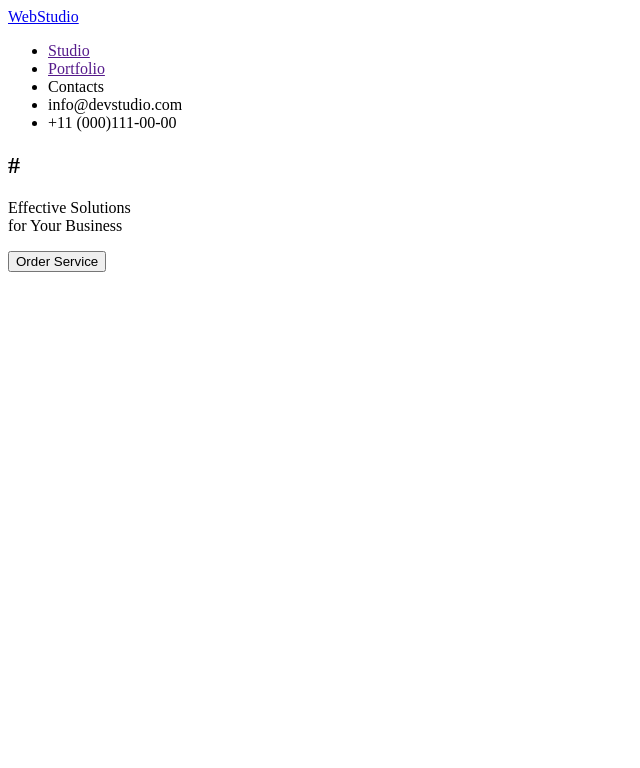
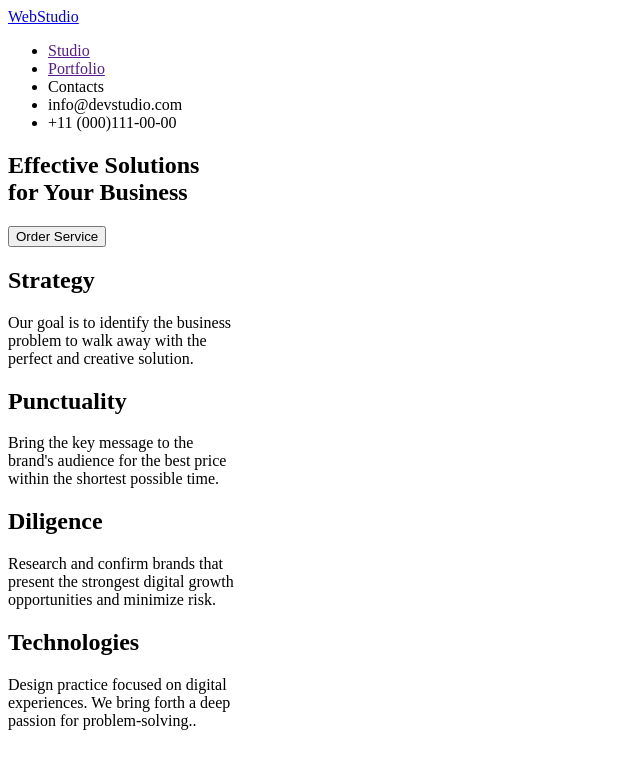
Before and after one commit to Alex2648/goit-markup-hw-01-02, a plain HTML site: page index.html in a window 1280 px wide. Shown: the whole page, without its empty margins (0-640 px from the left). Drawn offline with Linux system fonts and the light colour scheme.

Commit message:
zweite section

```diff
--- a/index.html
+++ b/index.html
@@ -19,12 +19,55 @@
     </nav>
    </header>
    <main>
-    <h2>#</h2>
-    <p>Effective Solutions<br />
-    for Your Business</p>
+    <!-- Hero section -->
+    <section>
+        <h2>Effective Solutions<br />
+    for Your Business</h2>
+
     <button>Order Service</button>
+</section>
+<!-- Advantages section -->
+    <section>
+        <h2>
+          Strategy
+        </h2>
+        <p>Our goal is to identify the business<br />
+        problem to walk away with the<br />
+         perfect and creative solution.</p>
+        <h2>
+            Punctuality
+        </h2>
+        <p>Bring the key message to the<br />
+             brand's audience for the best price<br />
+             within the shortest possible time.</p>
+            <h2>
+                Diligence
+            </h2>
+            <p>Research and confirm brands that<br />
+                 present the strongest digital growth<br />
+                  opportunities and minimize risk.</p>
+                <h2>
+                    Technologies
+                </h2>
+                <p>Design practice focused on digital<br />
+                    experiences. We bring forth a deep<br />
+                    passion for problem-solving..</p>
+
+
+
+
+    </section>
+    <!-- Our Team -->
+    <section>
+
+    </section>
+
 
    </main>
+<footer>
+
+</footer>
 
 </body>
+
 </html>
```
